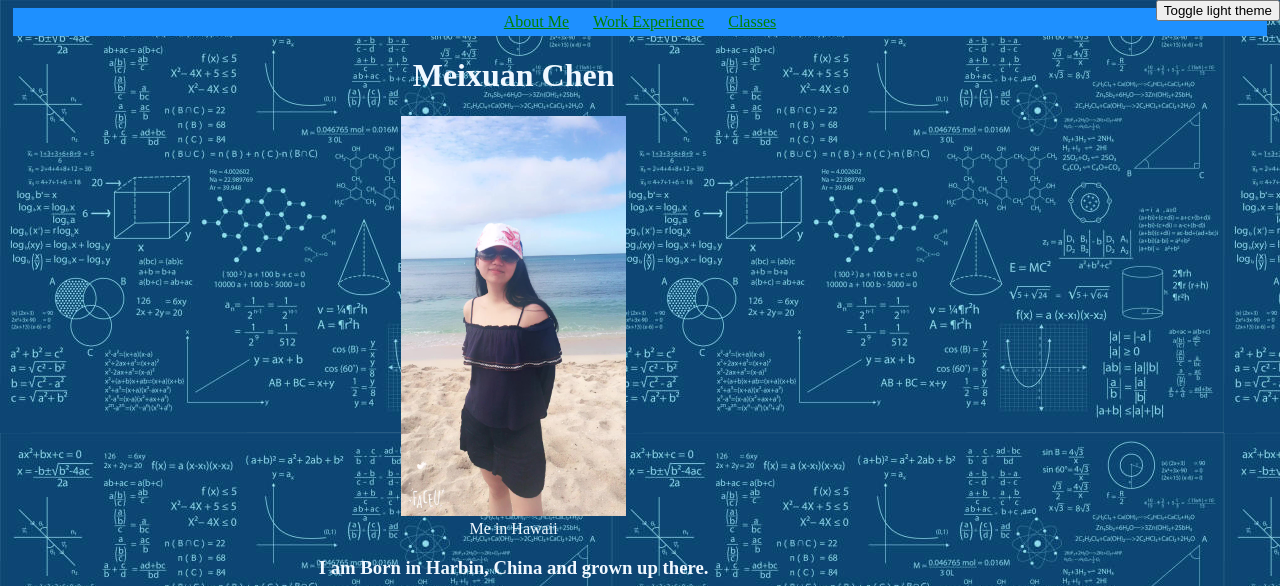
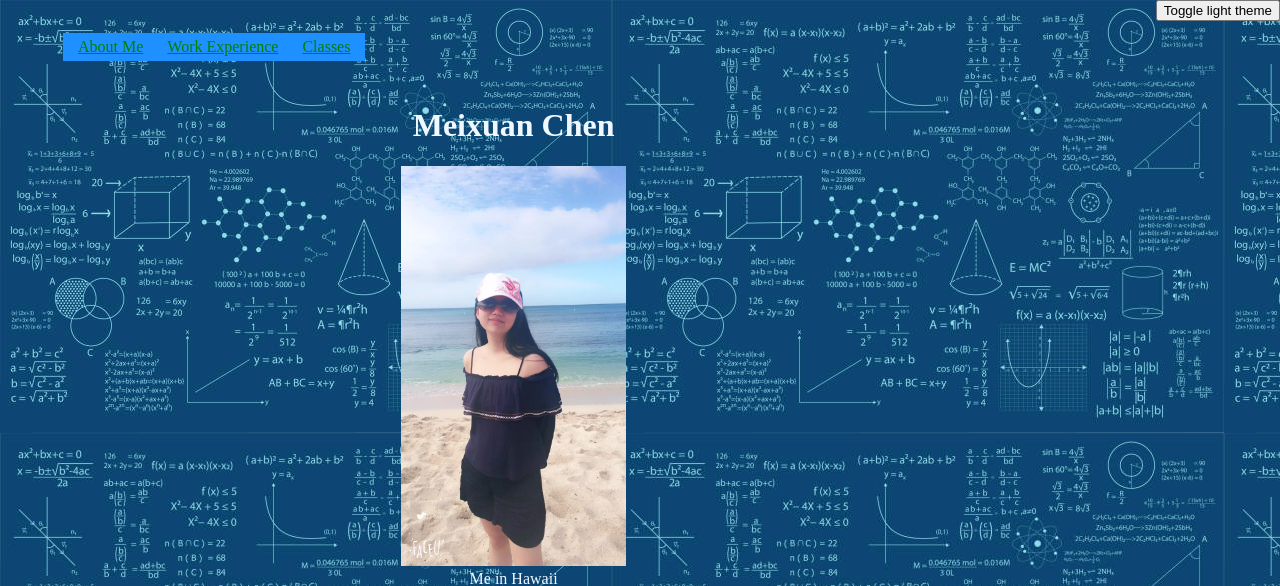
Before and after one commit to meixuanchen/cs5610week1, a web app: file hw1/index.html in a window 1280 px wide. Shown: the top 586 px of the page. Run offline with its HTML, style and script files only (its server is not run), Linux system fonts and the light colour scheme.

Commit message:
flexbox layout to navigation items

```diff
--- a/hw1/css/stylesheet.css
+++ b/hw1/css/stylesheet.css
@@ -13,8 +13,17 @@ main{
 	width: 80%;
 }
 
-header{
-	width: 100%;
+header {
+    display: flex;
+    justify-content: flex-start;
+    align-items: center;
+    padding: 20px 50px;
+}
+
+header li {
+    list-style: none;
+    display: inline-block;
+    padding: 0 20px;
 }
 
 #changeTheme {
@@ -43,6 +52,8 @@ li{
 	height: 50vh;
  	width: auto;
 }
+
+
 
 a[href*="github"]::after{
 	content: url("../images/github.png");
--- a/hw1/index.html
+++ b/hw1/index.html
@@ -46,6 +46,7 @@
 		<button onclick="displaytime()" id="timebutton">Display Time</button>
 
 
+
     </main>
 
 	<footer>
```
